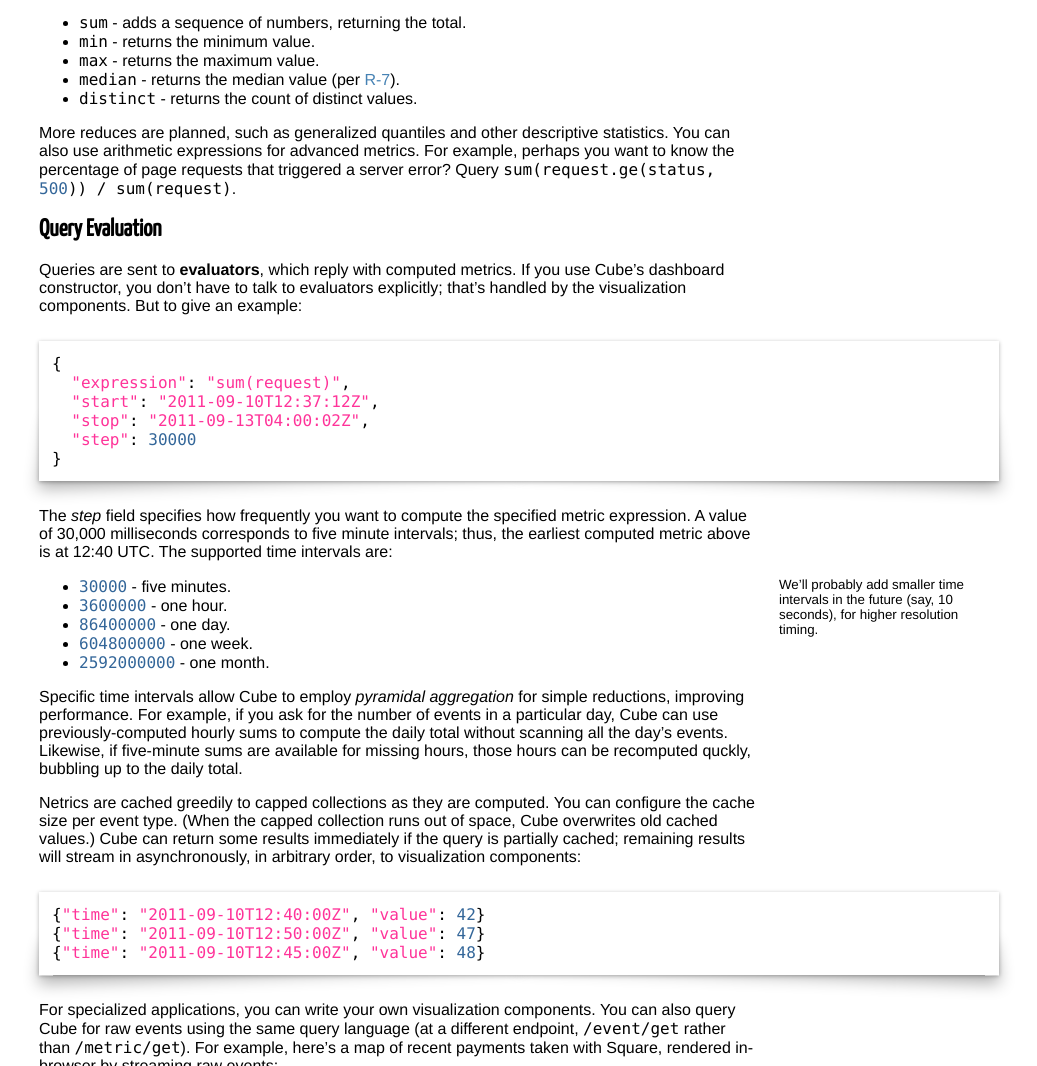
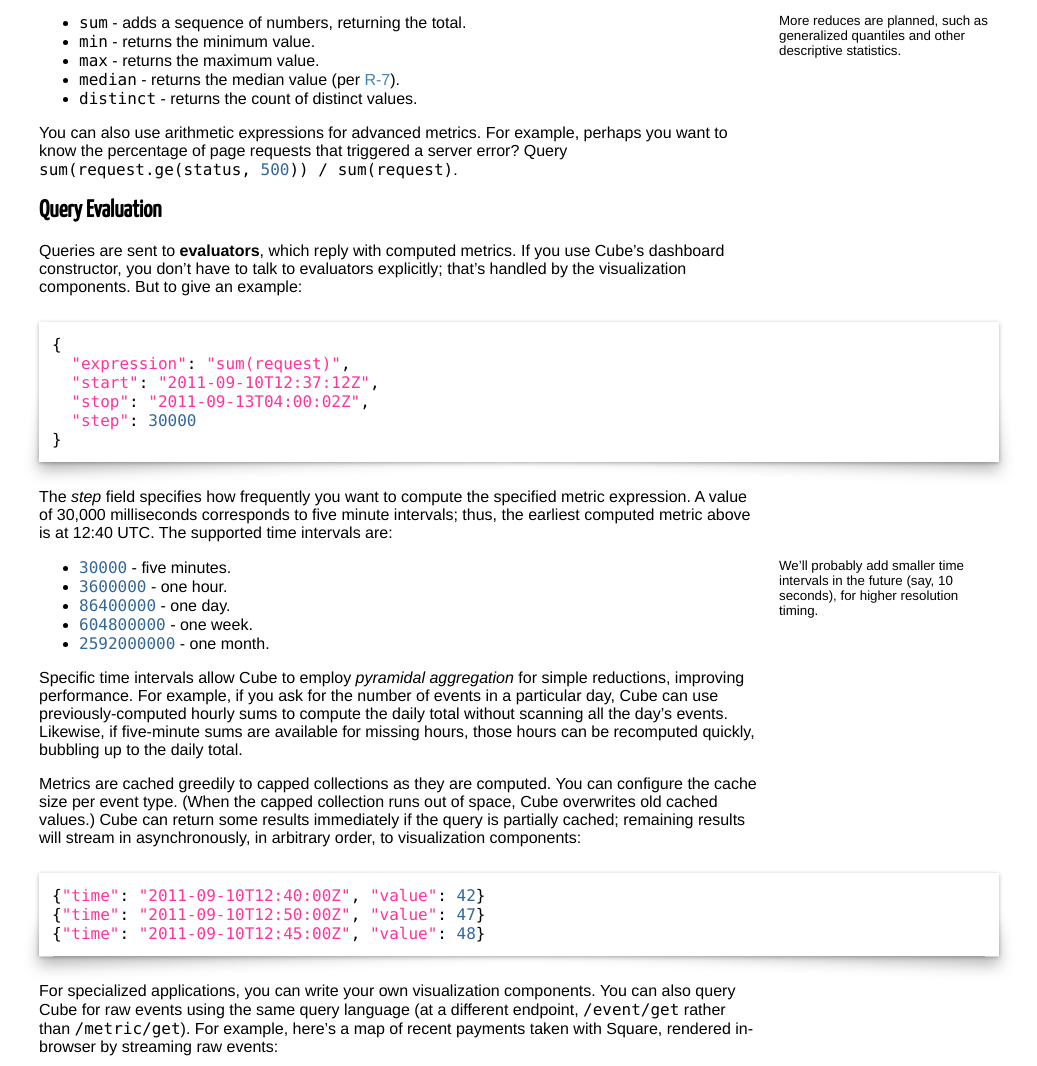
Before and after one commit to square/cube, a plain HTML site: page index.html in a window 1280 px wide. Shown: the part 2374-3440 px from the top of the page, without its empty margins (121-1158 px from the left). Drawn offline with Linux system fonts and the light colour scheme.

Commit message:
Fix a few typos.

```diff
--- a/index.html
+++ b/index.html
@@ -18,7 +18,7 @@
   <a href="#">Overview</a>
   <a href="http://github.com/square/cube/wiki">Documentation</a>
   <a href="http://github.com/square/cube">Source</a>
-  <div style="float:right;"><a href="http://twitter.com/share" class="twitter-share-button" data-count="horizontal">Tweet</a><script defer type="text/javascript" src="http://platform.twitter.com/widgets.js"></script></div>
+  <div style="float:right;"><a href="http://twitter.com/share" class="twitter-share-button" data-count="none">Tweet</a><script defer type="text/javascript" src="http://platform.twitter.com/widgets.js"></script></div>
 </header>
 
 <h2>Time Series Visualization</h2>
@@ -88,6 +88,10 @@
 
 <p>After identifying a set of events, you derive a value for each event. This value defaults to 1, which is handy for counting. You can specify a particular data field, such as <code>request(duration_ms)</code>, or an arithmetic expression such as <code>payment(cents / 100)</code>. These values are fed into a <em>reduce</em> function:</p>
 
+<aside>
+  <p>More reduces are planned, such as generalized quantiles and other descriptive statistics.</p>
+</aside>
+
 <ul>
 <li><code>sum</code> - adds a sequence of numbers, returning the total.</li>
 <li><code>min</code> - returns the minimum value.</li>
@@ -96,7 +100,7 @@
 <li><code>distinct</code> - returns the count of distinct values.</li>
 </ul>
 
-<p>More reduces are planned, such as generalized quantiles and other descriptive statistics. You can also use arithmetic expressions for advanced metrics. For example, perhaps you want to know the percentage of page requests that triggered a server error? Query <code>sum(request.ge(status, 500)) / sum(request)</code>.</p>
+<p>You can also use arithmetic expressions for advanced metrics. For example, perhaps you want to know the percentage of page requests that triggered a server error? Query <code>sum(request.ge(status, 500)) / sum(request)</code>.</p>
 
 <h2>Query Evaluation <a href="#metric" name="metric">#</a></h2>
 
@@ -123,9 +127,9 @@
 <li><code>2592000000</code> - one month.
 </ul>
 
-<p>Specific time intervals allow Cube to employ <em>pyramidal aggregation</em> for simple reductions, improving performance. For example, if you ask for the number of events in a particular day, Cube can use previously-computed hourly sums to compute the daily total without scanning all the day’s events. Likewise, if five-minute sums are available for missing hours, those hours can be recomputed quckly, bubbling up to the daily total.</p>
+<p>Specific time intervals allow Cube to employ <em>pyramidal aggregation</em> for simple reductions, improving performance. For example, if you ask for the number of events in a particular day, Cube can use previously-computed hourly sums to compute the daily total without scanning all the day’s events. Likewise, if five-minute sums are available for missing hours, those hours can be recomputed quickly, bubbling up to the daily total.</p>
 
-<p>Netrics are cached greedily to capped collections as they are computed. You can configure the cache size per event type. (When the capped collection runs out of space, Cube overwrites old cached values.) Cube can return some results immediately if the query is partially cached; remaining results will stream in asynchronously, in arbitrary order, to visualization components:</p>
+<p>Metrics are cached greedily to capped collections as they are computed. You can configure the cache size per event type. (When the capped collection runs out of space, Cube overwrites old cached values.) Cube can return some results immediately if the query is partially cached; remaining results will stream in asynchronously, in arbitrary order, to visualization components:</p>
 
 <pre class="curl"><code>{"time": "2011-09-10T12:40:00Z", "value": 42}
 {"time": "2011-09-10T12:50:00Z", "value": 47}
```
